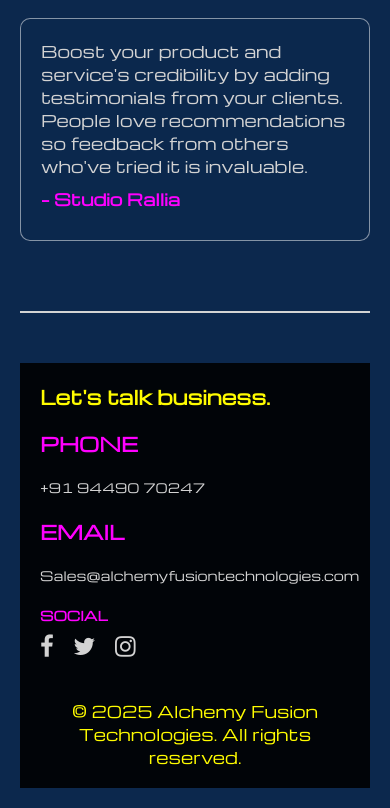
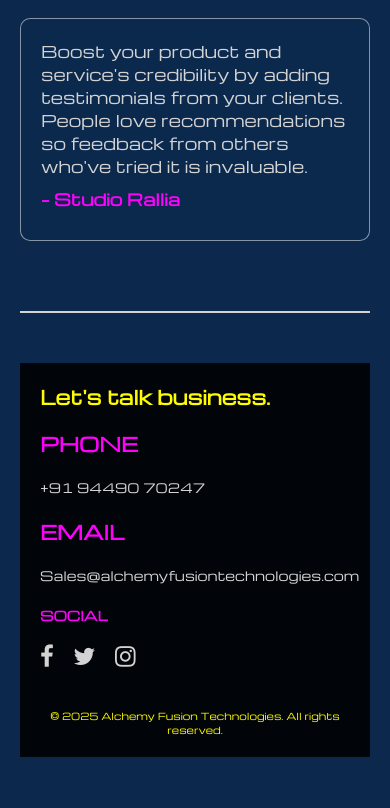
Before and after one commit to anurupasiva/alchemy-fusion, a plain HTML site: page index.html in a window 390 px wide. Shown: the part 4369-5177 px from the top of the page. After the commit the page ends 5146 px from the top, so only its background shows below. Drawn offline with nearby package versions, Linux system fonts and the light colour scheme.

Commit message:
dumuku dupan

```diff
--- a/styles.css
+++ b/styles.css
@@ -481,6 +481,9 @@ h1 {
   margin-bottom: 10px;
   color: var(--accent-color);
 }
+.social-icons{
+  margin-top: 20px;
+}
 
 .social-icons a {
   margin-right: 15px;
@@ -640,6 +643,10 @@ hr {
   .contact-section p {
     font-size: var(--font-size-extra-small);
   }
+
+  footer {
+    font-size: var(--font-size-extra-extra-small);
+  }
 }
 
 @media only screen and (max-width: 1024px) and (orientation: landscape) {
```
